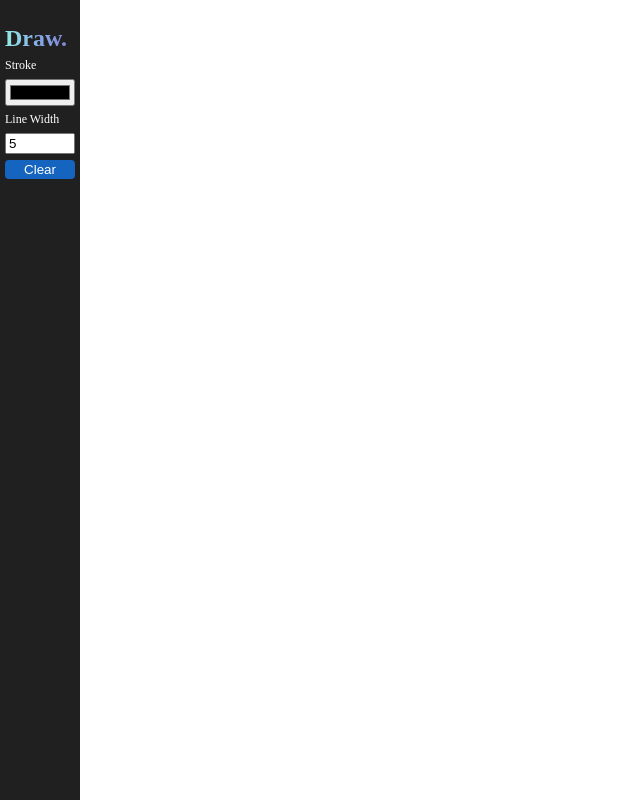
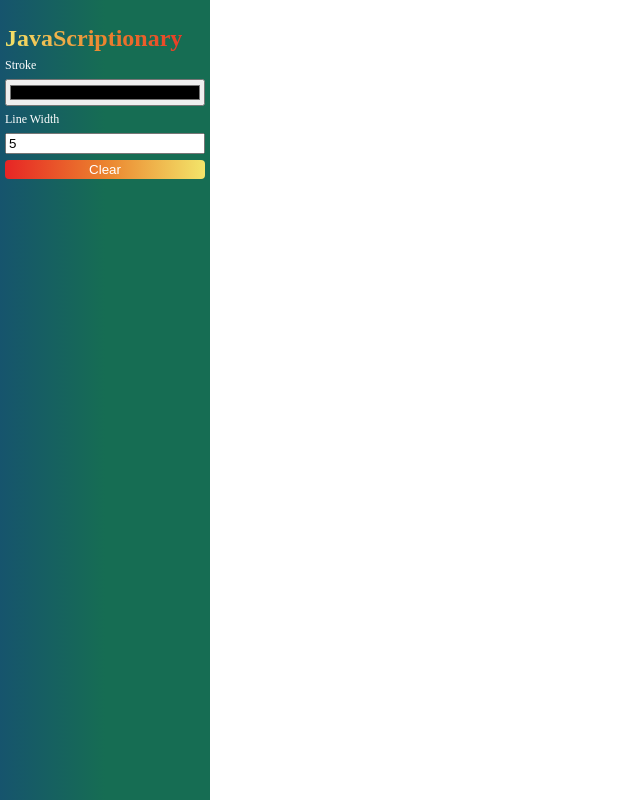
Before and after one commit to Jaicies/WebAppsFinalProj, a plain HTML site: page Mycanvas.html in a window 1280 px wide. Shown: the whole page, without its empty margins (0-640 px from the left). Drawn offline with Linux system fonts and the light colour scheme.

Commit message:
Added color

```diff
--- a/Mycanvas.css
+++ b/Mycanvas.css
@@ -7,9 +7,9 @@ body {
 }
 
 h1 {
-    background: #7F7FD5;
-    background: -webkit-linear-gradient(to right, #91EAE4, #86A8E7, #7F7FD5);
-    background: linear-gradient(to right, #91EAE4, #86A8E7, #7F7FD5);
+    background: #d5857f;
+    background: -webkit-linear-gradient(to right, #f3ea72, #fcf26f, #e6f32c);
+    background: linear-gradient(to right, #f3e56a, #eb832e, #e72525);
     background-clip: text;
     -webkit-background-clip: text;
     -webkit-text-fill-color: transparent;
@@ -24,8 +24,10 @@ h1 {
     display: flex;
     flex-direction: column;
     padding: 5px;
-    width: 70px;
-    background-color: #202020;
+    width: 200px;
+    background-color: #166d53;
+    background: -webkit-linear-gradient(to right, #16546d, #3c166d, #17166d);
+    background: linear-gradient(to right, #16546d, #166d53, #166d53);
 }
 
 #toolbar * {
@@ -41,7 +43,9 @@ h1 {
 }
 
 #toolbar button {
-    background-color: #1565c0;
+    background: #d5857f;
+    background: -webkit-linear-gradient(to left, #f3ea72, #fcf26f, #e6f32c);
+    background: linear-gradient(to left, #f3e56a, #eb832e, #e72525);
     border: none;
     border-radius: 4px;
     color:white;
--- a/Mycanvas.html
+++ b/Mycanvas.html
@@ -9,7 +9,7 @@
 <body>
     <section class="container">
         <div id="toolbar">
-            <h1>Draw.</h1>
+            <h1>JavaScriptionary</h1>
             <label for="stroke">Stroke</label>
             <input id="stroke" name='stroke' type="color">
             <label for="lineWidth">Line Width</label>
```
